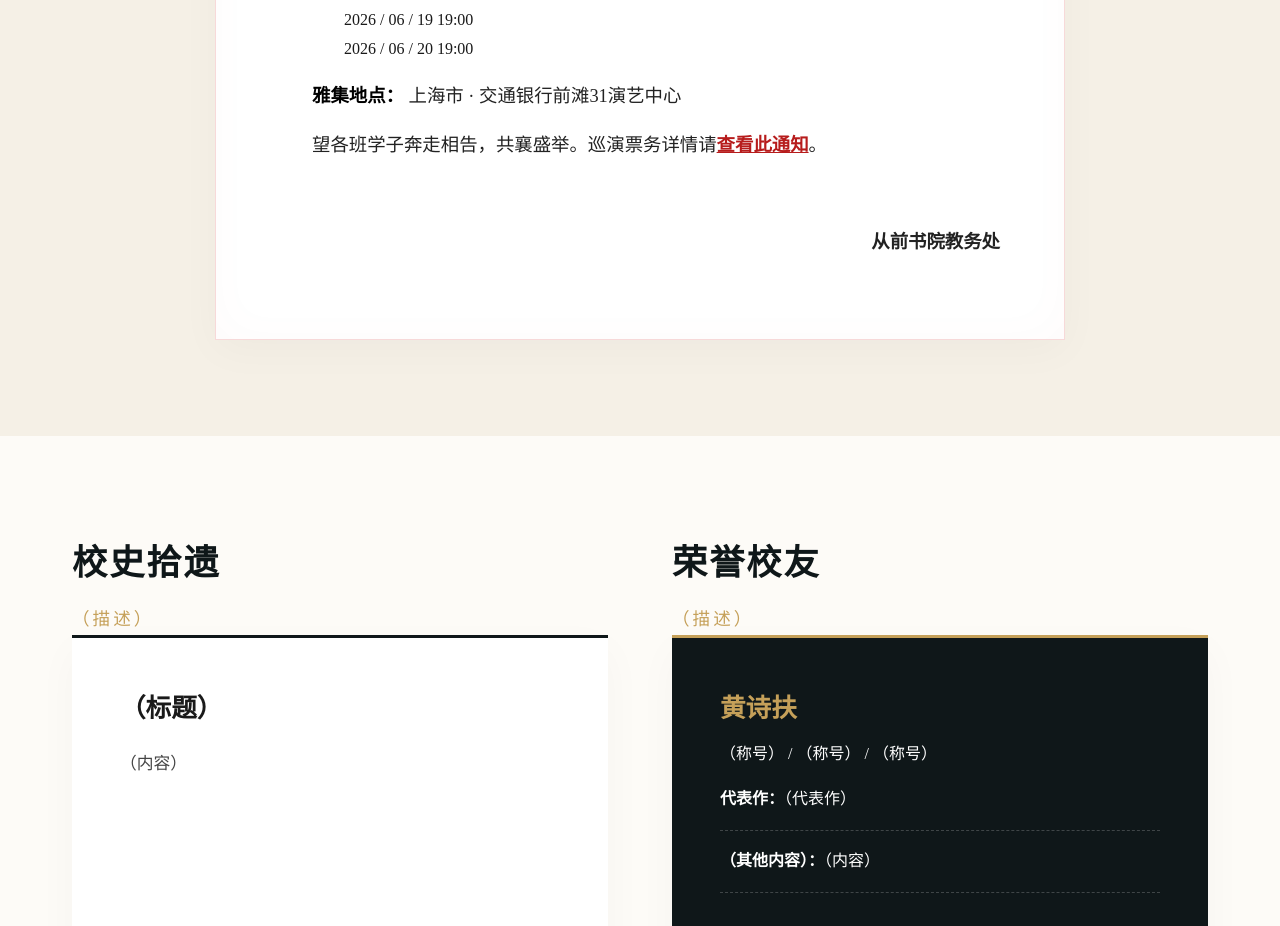
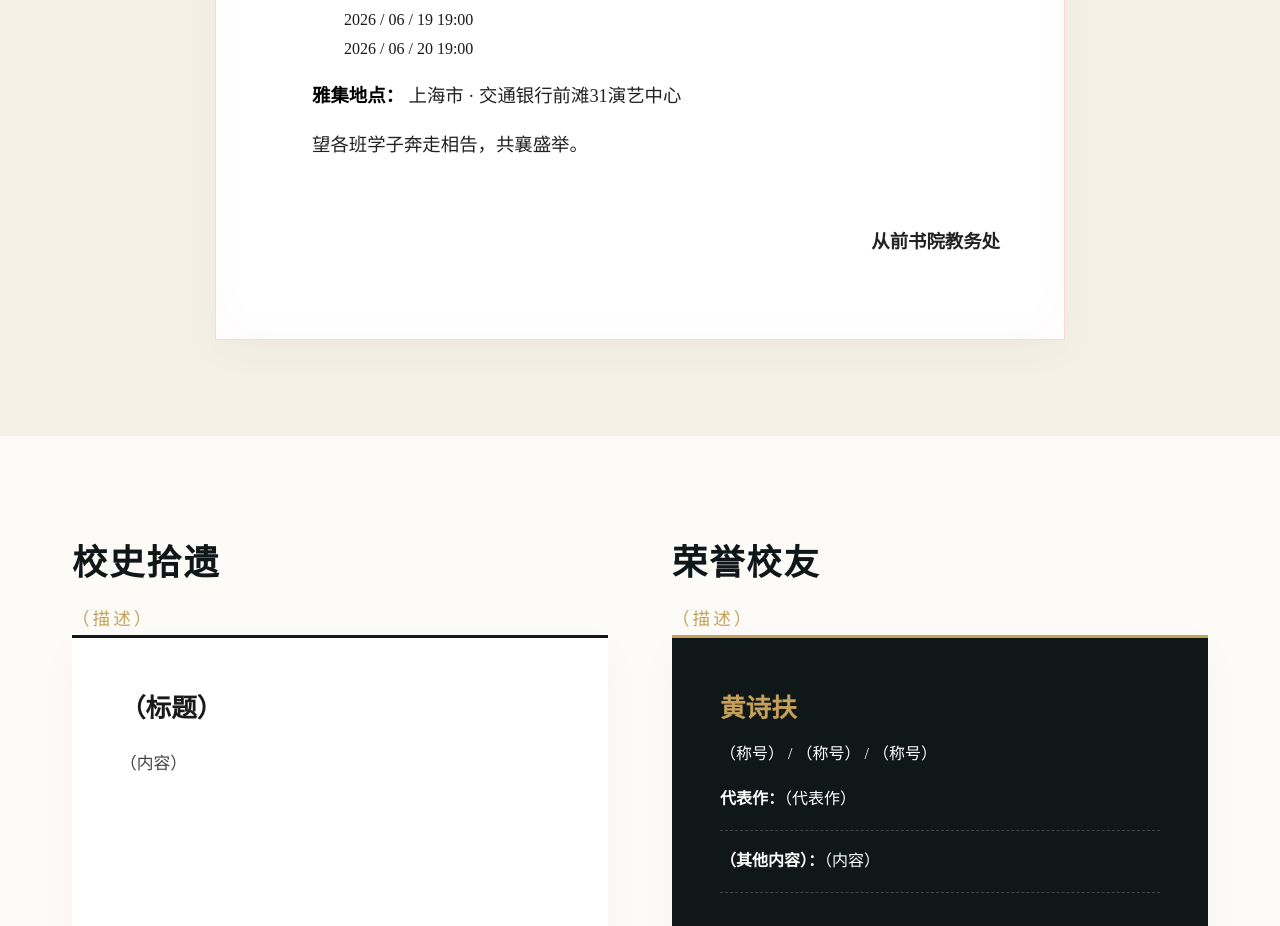
Before and after one commit to miaopan607/Once-Upon-An-Academy, a Vue app: page / in a window 1280 px wide. Shown: the part 1040-1966 px from the top of the page. Built offline with nearby package versions, Linux system fonts and the light colour scheme.

Commit message:
移除巡演票务详情链接

```diff
--- a/src/App.vue
+++ b/src/App.vue
@@ -154,8 +154,10 @@ const programs = [
                 </div>
               </div>
               <p><strong>雅集地点：</strong> 上海市 · 交通银行前滩31演艺中心</p>
-              <p>望各班学子奔走相告，共襄盛举。巡演票务详情请<a href="https://weibo.com/7789205210/Qz6QmzFsa" target="_blank"
-                  style="color: #b71c1c; text-decoration: underline; font-weight: bold;">查看此通知</a>。</p>
+              <p>望各班学子奔走相告，共襄盛举。
+                <!-- 巡演票务详情请<a href="https://weibo.com/7789205210/Qz6QmzFsa" target="_blank"
+                  style="color: #b71c1c; text-decoration: underline; font-weight: bold;">查看此通知</a>。 -->
+                </p>
               <div class="doc-stamp">
                 <p>从前书院教务处</p>
               </div>
```
